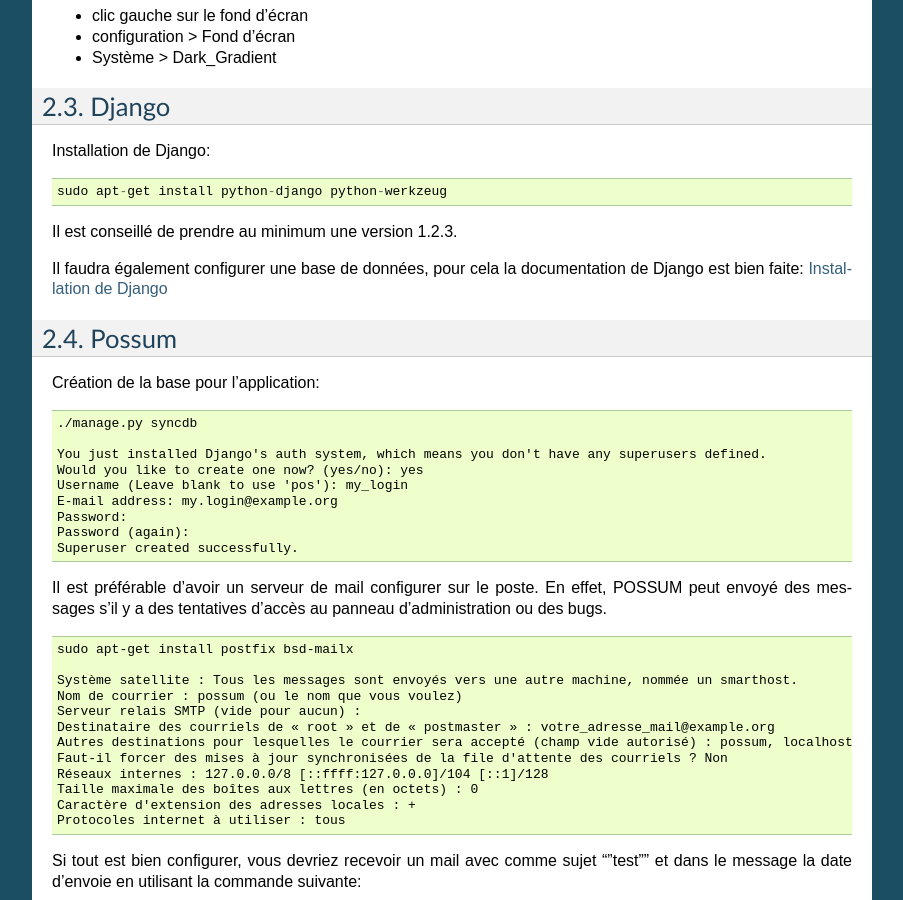
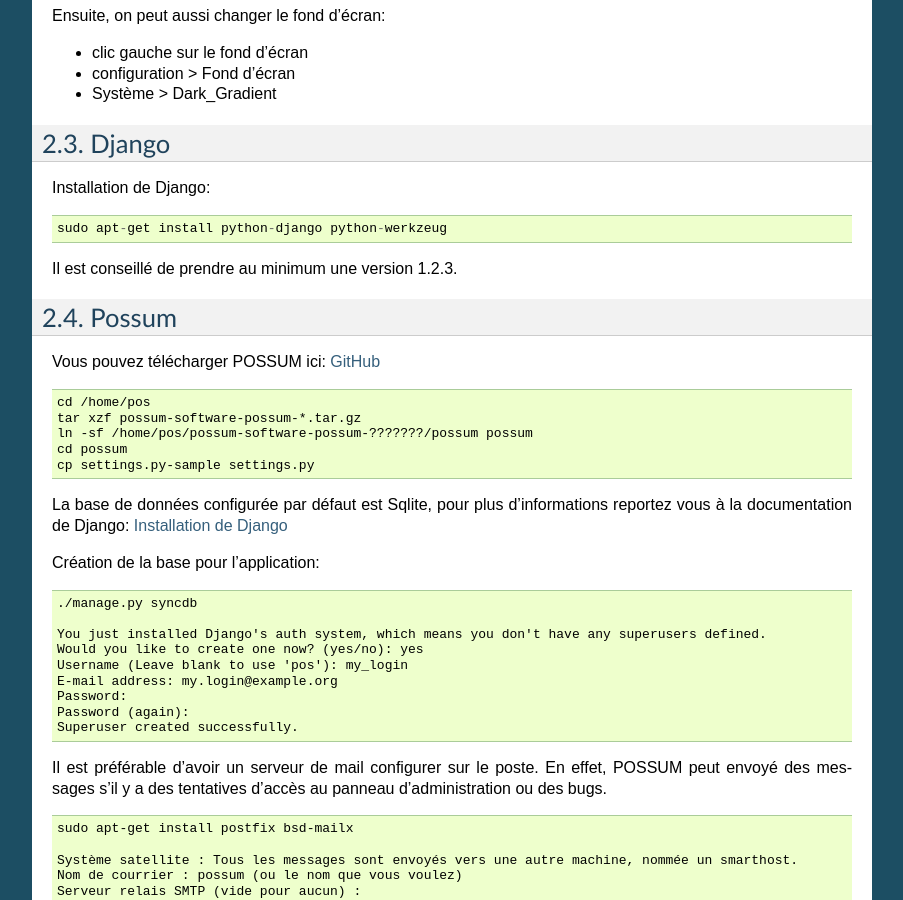
Before and after one commit to fccgp/possum, a Sphinx documentation site: the page built from doc/install.rst, in a window 1280 px wide and 900 px high, scrolled down 929 px. Shown: the whole window, without its empty margins (198-1101 px from the left). Built offline with Sphinx 7.4.7, drawn with Linux system fonts in a browser that asks for light colours; some of the changed text lies outside the part shown.

Commit message:
la 0.4.1

```diff
--- a/doc/conf.py
+++ b/doc/conf.py
@@ -52,9 +52,9 @@ copyright = u'%d, Bonnegent Sébastien' % datetime.now().year
 # built documents.
 #
 # The short X.Y version.
-version = '0.4'
+#version = '0.4'
 # The full version, including alpha/beta/rc tags.
-release = '0.4'
+#release = '0.4'
 
 # The language for content autogenerated by Sphinx. Refer to documentation
 # for a list of supported languages.
--- a/doc/install.rst
+++ b/doc/install.rst
@@ -72,12 +74,23 @@ Installation de Django:
 
 Il est conseillé de prendre au minimum une version 1.2.3.
 
-Il faudra également configurer une base de données, pour cela la documentation de Django
-est bien faite: `Installation de Django <http://docs.django-fr.org/intro/install.html>`_
-
 
 Possum
 ------
+
+Vous pouvez télécharger POSSUM ici: `GitHub <https://github.com/possum-software/possum/archives/master>`_
+
+::
+
+  cd /home/pos
+  tar xzf possum-software-possum-*.tar.gz
+  ln -sf /home/pos/possum-software-possum-???????/possum possum
+  cd possum
+  cp settings.py-sample settings.py
+
+La base de données configurée par défaut est Sqlite, pour plus d'informations
+reportez vous à la documentation de Django:
+`Installation de Django <http://docs.django-fr.org/intro/install.html>`_
 
 Création de la base pour l'application:
 
```
Also changed, not shown: other parts of doc/install.rst (+2 -0 lines), doc/about.rst (+6 -4 lines), 2 other files.
